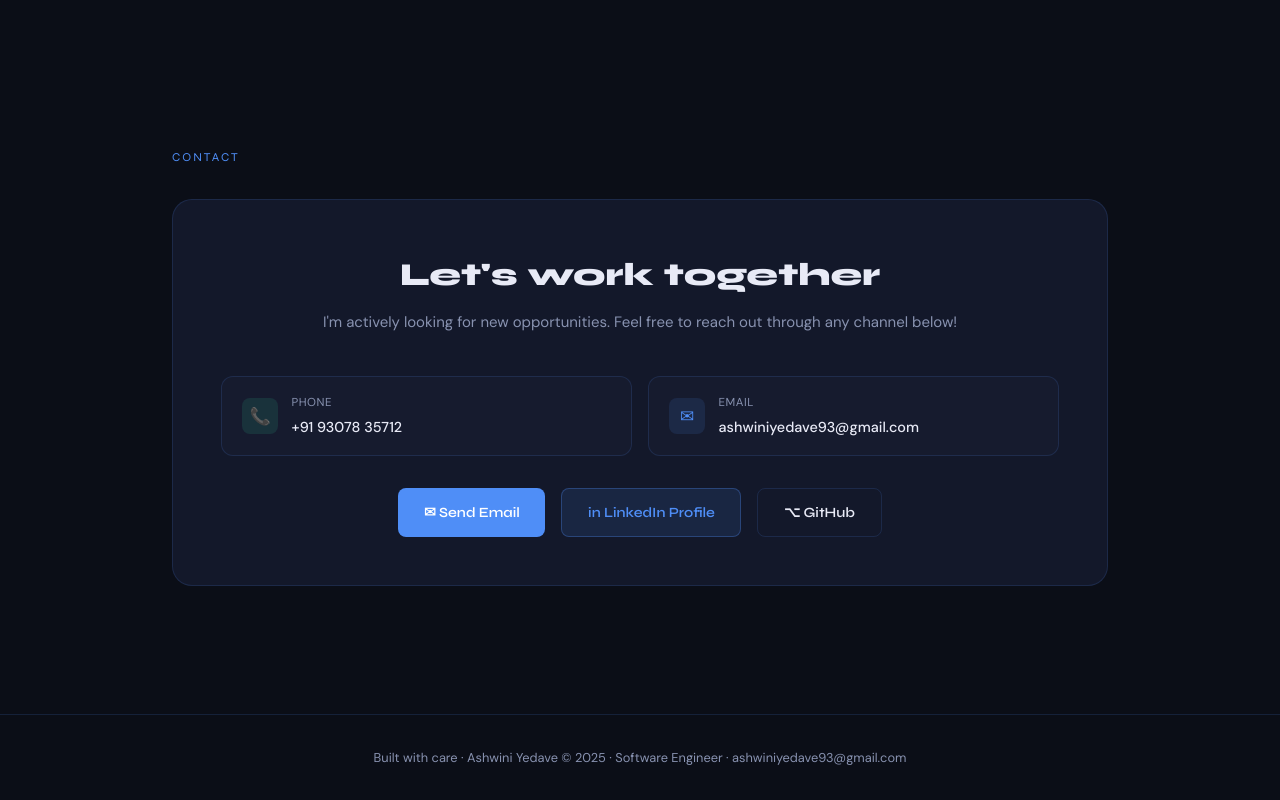
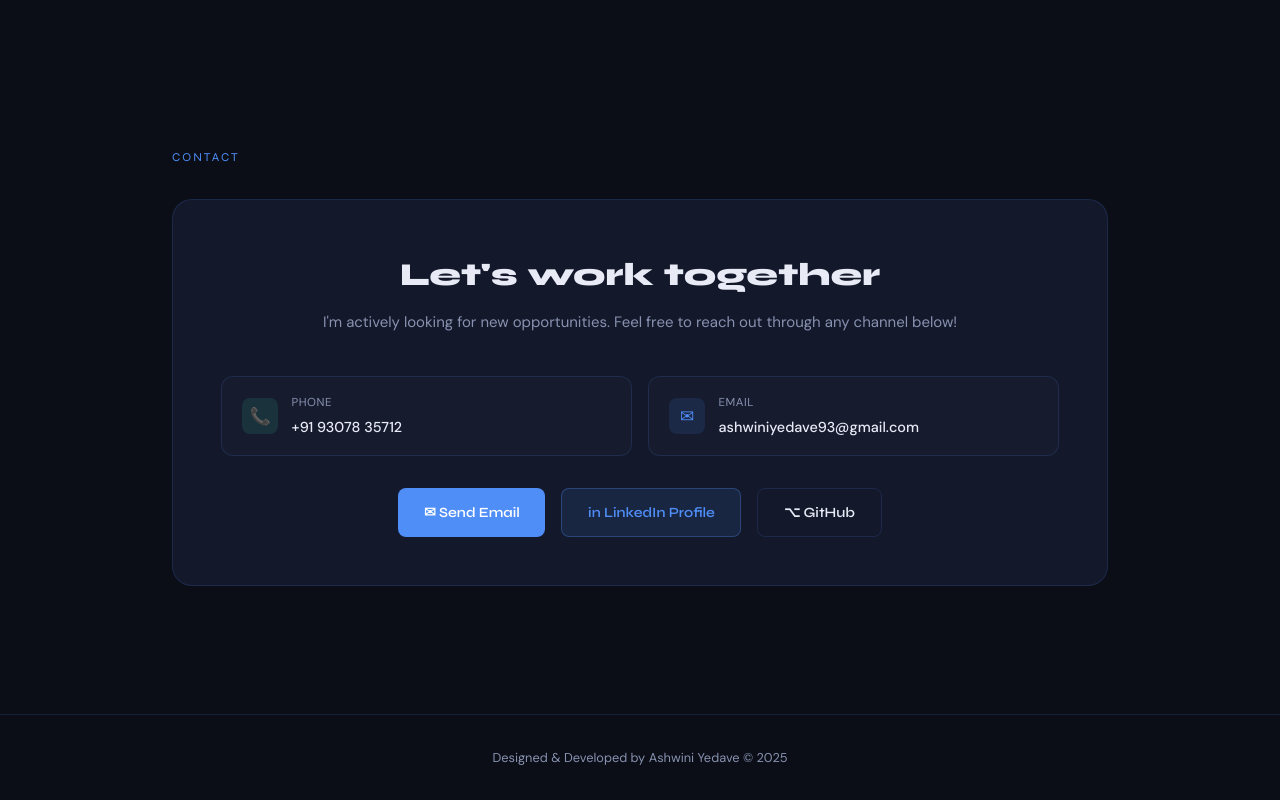
Before and after one commit to Ashwini-Yedave/ashwini-portfolio, a plain HTML site: page index.html in a window 1280 px wide. Shown: the part 4545-5345 px from the top of the page. Drawn offline with Linux system fonts and the light colour scheme.

Commit message:
Update index.html
Change Footer

```diff
--- a/index.html
+++ b/index.html
@@ -400,7 +400,7 @@ footer{border-top:1px solid var(--border);text-align:center;padding:2rem;color:v
 </section>
 
 <footer>
-  Built with care · Ashwini Yedave © 2025 · Software Engineer · ashwiniyedave93@gmail.com
+  Designed & Developed by Ashwini Yedave © 2025
 </footer>
 
 </body>
```
